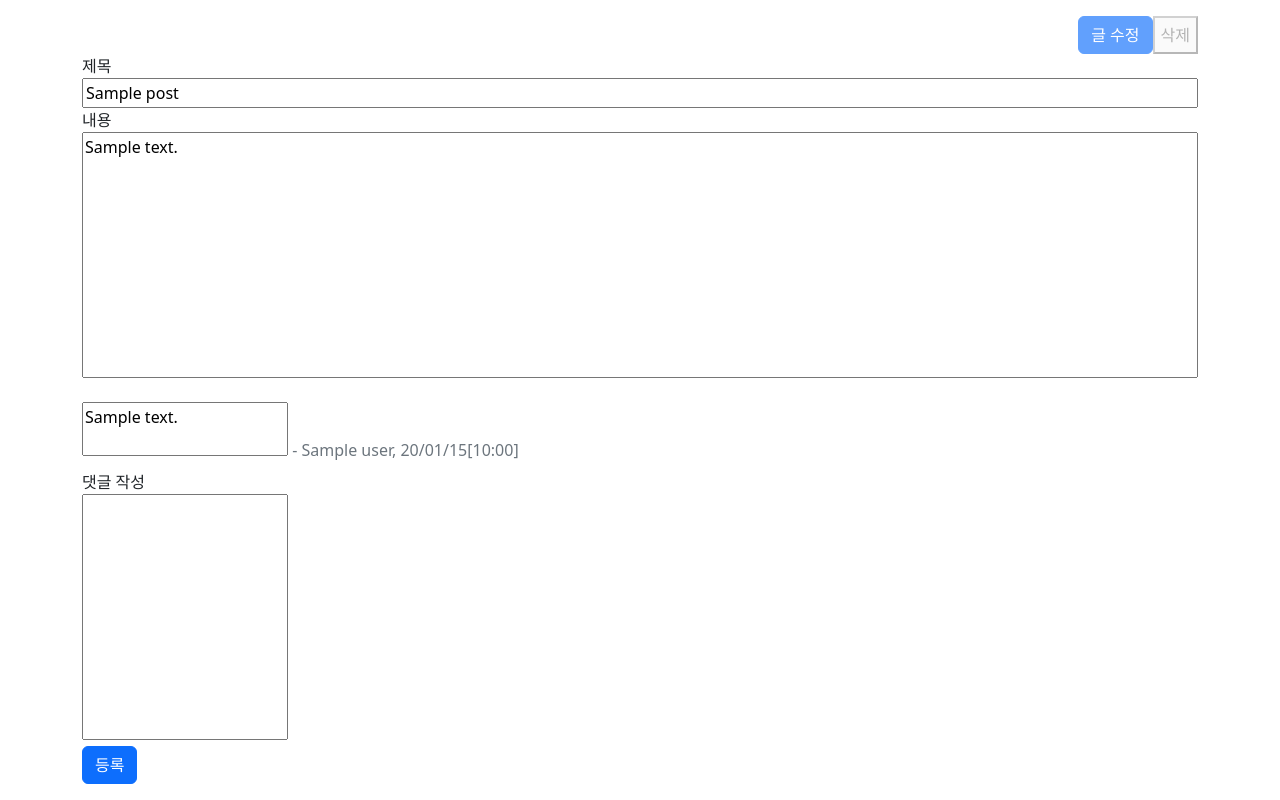
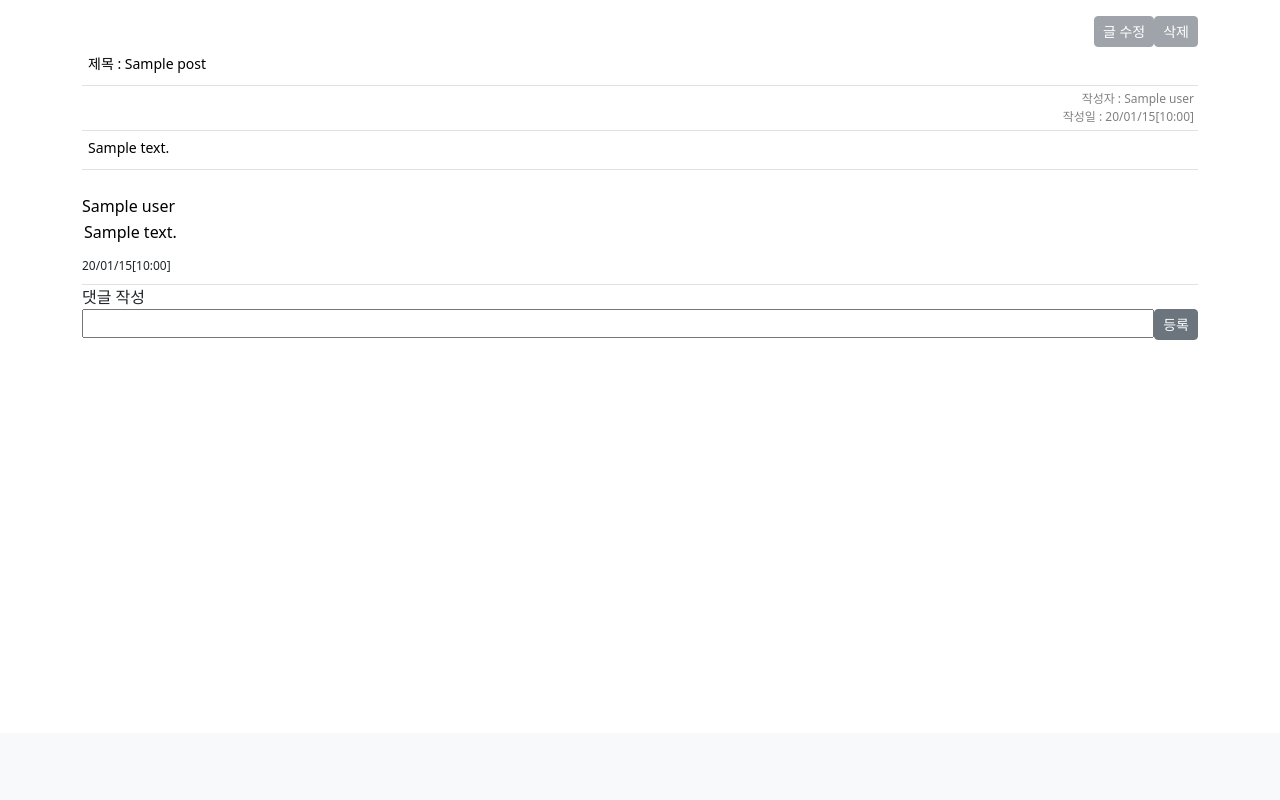
Before and after one commit to scy0416/50Division_app_TF, a Flask app: template public_service_employee_application/templates/admin/notice_detail.html in a window 1280 px wide. Shown: the part 67-867 px from the top of the page. After the commit the page ends 407 px from the top, so only its background shows below. Run offline with Flask 3, Linux system fonts and the light colour scheme; tables that the repository leaves empty hold one stand-in row (values such as "Sample post"); the template is opened without the code that fills it: values that come from a table or form of the project are taken from there, most other values are stand-ins (such as "Sample title", 1, 10 or a date in 2020); some libraries are stand-ins or nearby versions.

Commit message:
관리자부분 디자인 개선

```diff
--- a/public_service_employee_application/templates/admin/join_request_list.html
+++ b/public_service_employee_application/templates/admin/join_request_list.html
@@ -5,7 +5,7 @@
     <div class="col-6 input-group input-group-sm">
       <input type="text" class="form-control q" value="{{ q or '' }}">
       <div class="input-group-append">
-        <button class="btn btn-outline-secondary" type="button" id="btn_search">검색</button>
+        <button class="btn btn-outline-secondary btn-sm" type="button" id="btn_search">검색</button>
       </div>
     </div>
   </div>
--- a/public_service_employee_application/templates/admin/notice_detail.html
+++ b/public_service_employee_application/templates/admin/notice_detail.html
@@ -1,49 +1,90 @@
 {% extends 'base.html' %}
 {% block content %}
+<style>
+textarea.readonly{width:100%;resize:none;border:none}
+textarea{resize:none}
+</style>
 <div class="container my-3">
     <div class="d-flex flex-column">
         <div class="item d-flex justify-content-end">
-      <button onclick="editMode()" class="btn btn-primary" id="editBtn" {% if post.user_id!=session.get('user_id') %}disabled{% endif %}>글 수정</button>
-      <button onclick="saveMode()" data-url="'{{ url_for('admin.notice_detail', post_id=post.id) }}'" class="btn btn-primary" id="saveBtn" style="display:none;">글 저장</button>
-      <button onclick="deleteCheck('{{ url_for('admin.notice_detail', post_id=post.id) }}')" clas="btn btn-primary" id="delBtn"
-              {% if post.user_id!=session.get('user_id') %}disabled{% endif %}>삭제</button>
+            <button onclick="editMode()" class="btn btn-secondary btn-sm" id="editBtn" {% if
+                    post.user_id!=session.get('user_id') %}disabled{% endif %}>글 수정
+            </button>
+            <button onclick="saveMode()" data-url="'{{ url_for('admin.notice_detail', post_id=post.id) }}'"
+                    class="btn btn-secondary btn-sm" id="saveBtn" style="display:none;">글 저장
+            </button>
+            <button onclick="deleteCheck('{{ url_for('admin.notice_detail', post_id=post.id) }}')"
+                    class="btn btn-secondary btn-sm" id="delBtn"
+                    {% if post.user_id!=session.get('user_id') %}disabled{% endif %}>삭제
+            </button>
         </div>
-    <div class="">제목</div>
-    <input type="text" readonly value="{{ post.subject }}">
-    <div class="">내용</div>
-    <textarea rows="10" readonly style="resize:none;">{{ post.content }}</textarea>
     </div>
+    <table class="table table-sm">
+        <thead>
+        <tr class="text-center">
+           <th><textarea readonly class="autotext readonly" rows="1" >제목 : {{ post.subject }}</textarea></th>
+        </tr>
+        <tr>
+            <td nowrap style="text-align:right;color:gray;font-size:12px;border-bottom:none;padding-bottom:0">작성자 : {{
+                post.user.name }}
+            </td>
+        </tr>
+        <tr>
+            <td nowrap style="text-align:right;color:gray;font-size:12px;padding-top:0">작성일 : {{
+                post.create_date|datetime}}
+            </td>
+        </tr>
+        </thead>
+        <tbody>
+        <tr>
+             <td><textarea readonly class="autotext readonly" rows="1" >{{ post.content }}</textarea></td>
+        </tr>
+        </tbody>
+    </table>
     <!-- 댓글 -->
     {% if post.comment_set|length > 0 %}
-  <div class="mt-3">
+    <div class="mt-2">
         {% for comment in post.comment_set %}
-    <div class="comment py-2 text-muted">
+        <div class="comment py-2" style="border-bottom:1px #dee2e6 solid;">
             <!-- <span style="white-space: pre-line;">{{ comment.content }}</span>
             <textarea readonly style="resize:none;">{{ comment.content }}</textarea>
             <span>- {{ comment.user.username }}, {{ comment.create_date|datetime }}</span> -->
             {% if g.user == comment.user %}
-      <div class="d-flex">
-        <div>
+            <div class="row">
+                <div class="col">
                     <form method="post" action="{{ url_for('admin.comment', comment_id=comment.id) }}">
                         {{ cForm.csrf_token }}
                         <input type="hidden" name="form_id" value="modify">
-            <textarea readonly style="resize:none" name="content" id="comment_{{ comment.id }}">{{ comment.content }}</textarea>
-            <button type="button" onclick="modify($(this))" class="btn btn-primary" data-comment_id="{{ comment.id }}" id="modify_{{ comment.id }}">수정</button>
-            <button class="btn btn-primary" onclick="save($(this))" style="display:none" data-comment_id="{{ comment.id }}" id="save_{{ comment.id }}">저장</button>
-            <span>- {{ comment.user.name }}, {{ comment.create_date|datetime }}{% if comment.modify_date %}(수정됨){% endif %}</span>
+                        <div>{{ comment.user.name }}</div>
+                        <textarea class="autotext readonly" rows="1" readonly name="content"
+                                  id="comment_{{ comment.id }}">{{ comment.content }}</textarea>
+                        <div style="font-size:12px">{{ comment.create_date|datetime }}{% if comment.modify_date
+                            %}(수정됨){% endif %}
+                        </div>
+                        <div class="text-end">
+                            <button type="button" onclick="modify($(this))" class="btn btn-secondary btn-sm"
+                                    data-comment_id="{{ comment.id }}" id="modify_{{ comment.id }}">수정
+                            </button>
+                            <button class="btn btn-secondary btn-sm" onclick="save($(this))" style="display:none"
+                                    data-comment_id="{{ comment.id }}" id="save_{{ comment.id }}">저장
+                            </button>
+                        </div>
                     </form>
                 </div>
-        <div>
+                <div class="col-end"style="display:inline-block">
                     <form method="post" action="{{ url_for('admin.comment', comment_id=comment.id) }}">
                         <input type="hidden" name="csrf_token" value="{{ csrf_token() }}">
                         <input type="hidden" name="form_id" value="delete">
-            <button class="small btn">삭제</button>
+                         <div class="text-end">
+                        <button style="white-space:nowrap" class="btn btn-secondary btn-sm">삭제</button>
+                         </div>
                     </form>
                 </div>
             </div>
             {% else %}
-      <textarea readonly style="resize:none">{{ comment.content }}</textarea>
-      <span>- {{ comment.user.name }}, {{ comment.create_date|datetime }}</span>
+          <div style="color:black">{{ comment.user.name }}</div>
+            <textarea class="readonly" rows="1" readonly>{{ comment.content }}</textarea>
+            <span style="font-size:12px">{{ comment.create_date|datetime }}</span>
             {% endif %}
         </div>
         {% endfor %}
@@ -56,10 +97,10 @@
             <div>
                 댓글 작성
             </div>
-      <div>
-        <textarea name="content" rows="10" style="resize:none;"></textarea>
+           <div class="d-flex">
+                    <textarea class="autotext flex-grow-1" rows="1" class="autotext" name="content"></textarea>
+                    <button class="btn btn-secondary btn-sm align-self-end" style="white-space:nowrap">등록</button>
                 </div>
-      <button class="btn btn-primary">등록</button>
         </form>
     </div>
     <!-- 댓글 끝 -->
@@ -83,11 +124,11 @@
   function modify(element){
     $("#comment_"+element.data("comment_id")).removeAttr('readonly');
     element.css('display','none');
-    $("#save_"+element.data("comment_id")).css('display','block');
+    $("#save_"+element.data("comment_id")).css('display','inline-block');
   }
   function save(element){
     $("#comment_"+element.data("comment_id")).attr('readonly');
-    $("#modify_"+element.data("comment_id")).css('display','block');
+    $("#modify_"+element.data("comment_id")).css('display','inline-block');
     element.css('display','none');
   }
   async function getPatch(url){
@@ -141,5 +182,12 @@
       console.error('삭제 중 에러가 발생했습니다.:', error);
     })
   }
+    $("textarea.autotext").each(function () {
+  this.setAttribute("style", "height:" + (this.scrollHeight) + "px;overflow-y:hidden;");
+}).on("input", function () {
+  this.style.height = 0;
+  this.style.height = (this.scrollHeight) + "px";
+});
+
 </script>
 {% endblock %}
--- a/public_service_employee_application/templates/admin/user_detail_for_admin.html
+++ b/public_service_employee_application/templates/admin/user_detail_for_admin.html
@@ -2,8 +2,8 @@
 {% block content %}
 <div class="container my-3">
     <div class="d-flex justify-content-end">
-        <button onclick="showEdit()" class="btn btn-primary" style="margin:1px;">편집</button>
-        <a href="#" class="delete btn btn-sm btn-outline-secondary" style="margin:1px;"
+        <button onclick="showEdit()" class="btn btn-secondary btn-sm" style="margin:1px;">편집</button>
+        <a href="#" class="delete btn btn-sm btn-outline-secondary btn-sm" style="margin:1px;"
        data-url="{{ url_for('admin.detail', user_id=user.id) }}">삭제</a>
     </div>
     <table class="table table-bordered">
--- a/public_service_employee_application/templates/auth/join.html
+++ b/public_service_employee_application/templates/auth/join.html
@@ -24,7 +24,7 @@
             <label for="birth_date">생년월일</label>
             <input type="date" class="form-control" name="birth_date" id="birth_date" value="{{ form.birth_date.data or '' }}">
         </div>
-        <button class="btn btn-secondary btn-sm">가입 신청</button>
+        <button class="btn btn-secondary">가입 신청</button>
     </form>
 </div>
 {% endblock %}
--- a/public_service_employee_application/templates/auth/login.html
+++ b/public_service_employee_application/templates/auth/login.html
@@ -12,8 +12,8 @@
             <label for="password">비밀번호</label>
             <input type="password" class="form-control" name="password" id="password" value="{{ form.password.data or '' }}">
         </div>
-        <button type="submit" class="btn btn-secondary btn-sm">로그인</button>
-        <a href="{{ url_for('auth.join') }}" class="btn btn-secondary btn-sm">가입 신청</a>
+        <button type="submit" class="btn btn-secondary">로그인</button>
+        <a href="{{ url_for('auth.join') }}" class="btn btn-secondary">가입 신청</a>
     </form>
 </div>
 {% endblock %}
--- a/public_service_employee_application/templates/user/notice_detail.html
+++ b/public_service_employee_application/templates/user/notice_detail.html
@@ -72,6 +72,7 @@ textarea{resize:none}
             {% endif %}
         </div>
         {% endfor %}
+
         <div>
             <form method="post" action="{{ url_for('employee.create_comment_notice') }}">
                 {{ form.csrf_token }}
```
Also changed, not shown: public_service_employee_application/templates/admin/admin_main.html (+5 -4 lines), public_service_employee_application/templates/admin/notice_list.html (+6 -5 lines), public_service_employee_application/templates/admin/request_main.html (+23 -27 lines), public_service_employee_application/templates/admin/user_list.html (+13 -12 lines), public_service_employee_application/templates/admin/welfare_point.html (+65 -49 lines), public_service_employee_application/static/subscription image.png (added). Lines whose indentation alone changed are shown as unchanged.
